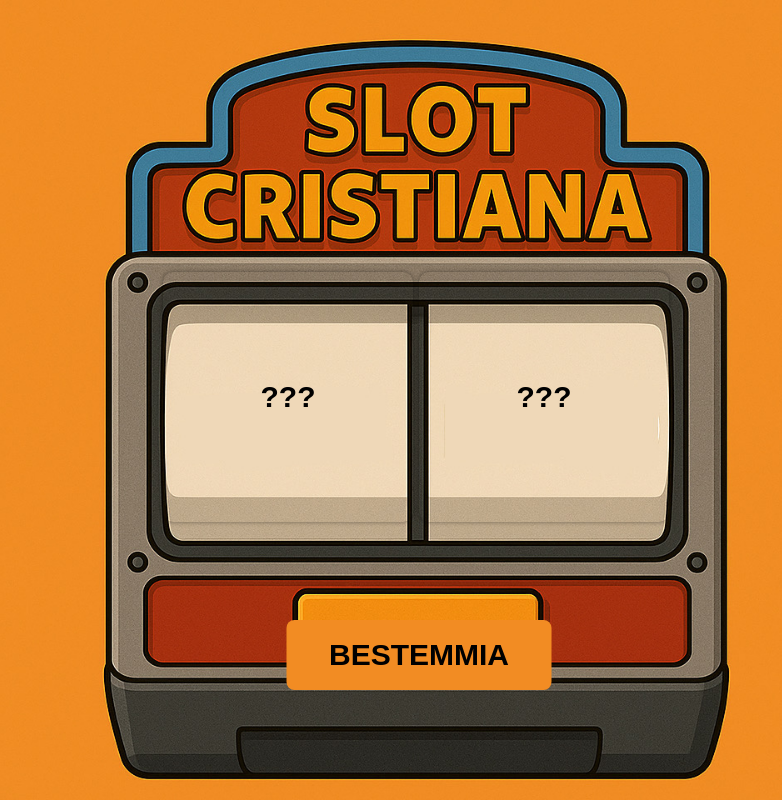
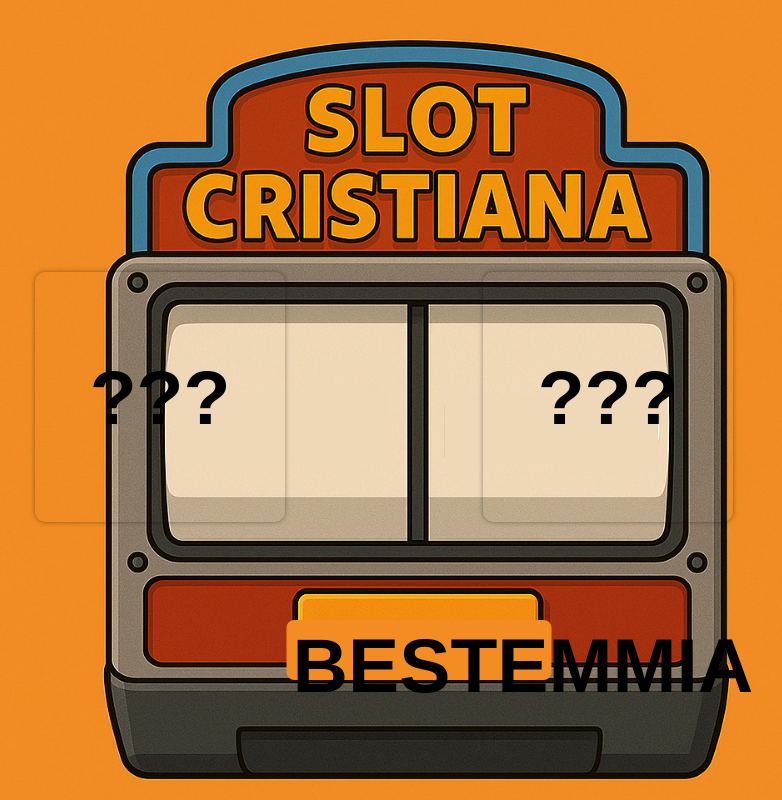
Before and after one commit to giuliaiemmolo/slot-cristiana, a plain HTML site: page index.html in a window 1280 px wide. Shown: the whole page, without its empty margins (221-1003 px from the left). Drawn offline with Linux system fonts and the light colour scheme.

Commit message:
Update index.html

```diff
--- a/index.html
+++ b/index.html
@@ -1,6 +1,7 @@
 <!DOCTYPE html>
 <html lang="it">
 <head>
+  <meta name="viewport" content="width=device-width, initial-scale=1.0">
   <meta charset="UTF-8">
   <title>Slot Cristiana</title>
   <style>
@@ -30,15 +31,121 @@
       justify-content: center;
       box-shadow: 0 0 5px rgba(0,0,0,0.4);
     }
+    .rullo {
+      position: absolute;
+      width: 250px;
+      height: 250px;
+      background-color: rgba(255,255,255,0);
+      border-radius: 10px;
+      font-size: 30px;
+      font-weight: bold;
+      display: flex;
+      align-items: center;
+      justify-content: center;
+      box-shadow: 0 0 5px rgba(0,0,0,0.4);
+    }
+    .rullo {
+      position: absolute;
+      width: 250px;
+      height: 250px;
+      background-color: rgba(255,255,255,0);
+      border-radius: 10px;
+      font-size: 30px;
+      font-weight: bold;
+      display: flex;
+      align-items: center;
+      justify-content: center;
+      box-shadow: 0 0 5px rgba(0,0,0,0.4);
+    }
+    .rullo {
+      position: absolute;
+      width: 250px;
+      height: 250px;
+      background-color: rgba(255,255,255,0);
+      border-radius: 10px;
+      font-size: 30px;
+      font-weight: bold;
+      display: flex;
+      align-items: center;
+      justify-content: center;
+      box-shadow: 0 0 5px rgba(0,0,0,0.4);
+    }
+    .rullo {
+      position: absolute;
+      width: 250px;
+      height: 250px;
+      background-color: rgba(255,255,255,0);
+      border-radius: 10px;
+      font-size: 30px;
+      font-weight: bold;
+      display: flex;
+      align-items: center;
+      justify-content: center;
+      box-shadow: 0 0 5px rgba(0,0,0,0.4);
+    }
+    .rullo {
+      position: absolute;
+      width: 250px;
+      height: 250px;
+      background-color: rgba(255,255,255,0);
+      border-radius: 10px;
+      font-size: 30px;
+      font-weight: bold;
+      display: flex;
+      align-items: center;
+      justify-content: center;
+      box-shadow: 0 0 5px rgba(0,0,0,0.4);
+    }
+    .rullo {
+      position: absolute;
+      width: 250px;
+      height: 250px;
+      background-color: rgba(255,255,255,0);
+      border-radius: 10px;
+      font-size: 30px;
+      font-weight: bold;
+      display: flex;
+      align-items: center;
+      justify-content: center;
+      box-shadow: 0 0 5px rgba(0,0,0,0.4);
+    }
+    .rullo {
+      position: absolute;
+      width: 250px;
+      height: 250px;
+      background-color: rgba(255,255,255,0);
+      border-radius: 10px;
+      font-size: 30px;
+      font-weight: bold;
+      display: flex;
+      align-items: center;
+      justify-content: center;
+      box-shadow: 0 0 5px rgba(0,0,0,0.4);
+    }
+    .rullo {
+  position: absolute;
+  width: 35vw; /* usa una percentuale della larghezza del dispositivo */
+  height: 35vw;
+  max-width: 250px; /* limite massimo per schermi grandi */
+  max-height: 250px;
+  background-color: rgba(255,255,255,0);
+  border-radius: 10px;
+  font-size: 6vw; /* testo responsive */
+  font-weight: bold;
+  display: flex;
+  align-items: center;
+  justify-content: center;
+  box-shadow: 0 0 5px rgba(0,0,0,0.4);
+}
 
 #rullo1 {
   top: 34%;
-      left: 30%;
+  left: 20%;
 }
 
 #rullo2 {
   top: 34%;
-      left: 50%;
+  left: 55%;
 }
 
 #spin-btn {
@@ -46,16 +153,21 @@
   top: 77.5%;
   left: 50%;
   transform: translateX(-50%);
-  	width: 265px;
-  	height: 70px;
+  width: 60vw;
+  max-width: 265px;
+  height: 60px;
   background-color: #f28c23;
   color: black;
-  	font-size: 30px;
+  font-size: 6vw;
+  max-font-size: 30px;
   font-weight: bold;
   border: none;
   border-radius: 8px;
   cursor: pointer;
 }
+
+
+
   </style>
 </head>
 <body>
```
Lines whose indentation alone changed are shown as unchanged.
